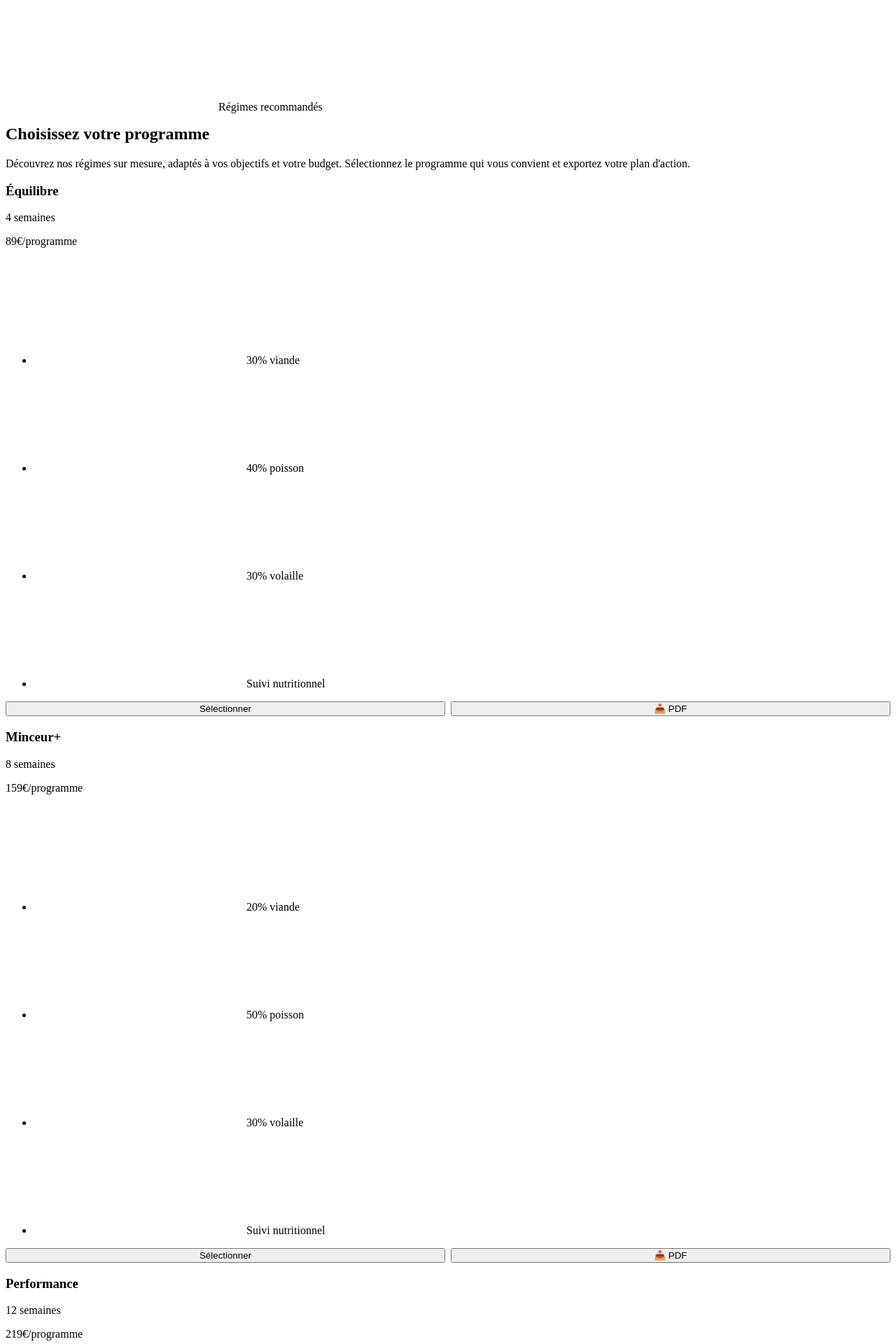
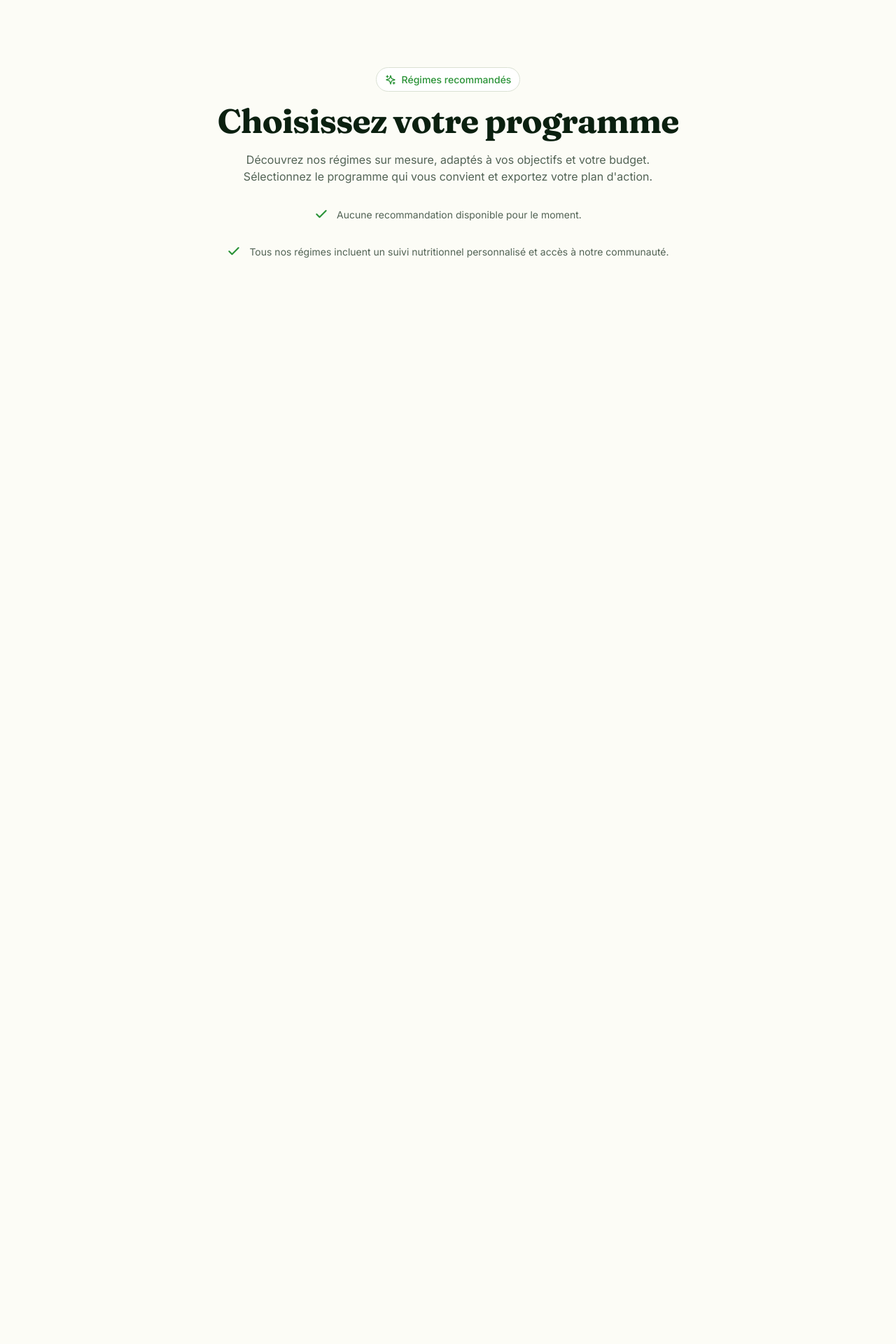
Before and after one commit to uchi-fiti/regime, a CodeIgniter 4 app: the page made by app/Views/front-office/recommandation.php in a window 1280 px wide. Shown: the top 1920 px of the page at 70% size. After the commit the page ends 368 px from the top, so only its background shows below. Run offline with PHP 8.4 and a stand-in for CodeIgniter, Linux system fonts and the light colour scheme; the template is opened without the code that fills it, so the values that code supplies are empty; some libraries are stand-ins or nearby versions.

Commit message:
recommendations regimes fait

```diff
--- a/app/Config/Routes.php
+++ b/app/Config/Routes.php
@@ -21,7 +21,7 @@ $routes->get('/model', 'Page::model');
 $routes->get('/home', 'Page::home');
 
 // Route pour les recommandations
-$routes->get('/test', 'RecommandationController::generer');
+$routes->get('/recommandation', 'RecommandationController::generer');
 
 
 // routes back office
--- a/app/Controllers/UserHealthInfoController.php
+++ b/app/Controllers/UserHealthInfoController.php
@@ -82,12 +82,13 @@ class UserHealthInfoController extends BaseController
         }
 
         $model = new UserHealthInfoModel();
+        $objectiveDelta = (float) $targetValue - $weight;
         $insertData = [
             'id_user' => (int) $user['id'],
             'taille' => (float) $height,
             'poids' => (float) $weight,
             'id_objectif' => $objectiveId,
-            'valeur_objectif' => $targetValue,
+            'valeur_objectif' => $objectiveDelta,
             'date_info' => date('Y-m-d'),
         ];
 
@@ -100,7 +101,7 @@ class UserHealthInfoController extends BaseController
 
         return $this->response->setJSON([
             'status' => 'ok',
-            'redirect' => site_url('test'),
+            'redirect' => site_url('recommandation'),
         ]);
     }
 
--- a/app/Models/RegimeModel.php
+++ b/app/Models/RegimeModel.php
@@ -55,7 +55,11 @@ class RegimeModel extends Model
                     ->where('jour_debut <=', $duree)
                     ->where('jour_fin >=', $duree)
                     ->first();
-
+        if(!$plage) {
+            $plage = $ppr->where('id_regime', $idRegime)
+            ->orderBy("jour_fin", "DESC")
+            ->first();
+        }
         $userAbo = new UserAbonnementModel();
         $abonnements = $userAbo->getAboByUser($idUser);
         $remise = 1;
--- a/app/Views/front-office/recommandation.php
+++ b/app/Views/front-office/recommandation.php
@@ -1,3 +1,24 @@
+<!doctype html>
+<html lang="fr">
+<head>
+<meta charset="utf-8" />
+<meta name="viewport" content="width=device-width,initial-scale=1" />
+<title>KomGem — Recommandations</title>
+<meta name="description" content="Découvrez vos recommandations de regimes personnalises." />
+<link rel="preconnect" href="https://fonts.googleapis.com">
+<link rel="preconnect" href="https://fonts.gstatic.com" crossorigin>
+<link href="https://fonts.googleapis.com/css2?family=Fraunces:opsz,wght@9..144,600;9..144,700&family=Inter:wght@400;500;600;700&display=swap" rel="stylesheet">
+<link rel="stylesheet" href="<?= base_url('styles.css') ?>" />
+</head>
+<body>
+
+<svg width="0" height="0" style="position:absolute" aria-hidden="true">
+  <defs>
+    <symbol id="i-check" viewBox="0 0 24 24" fill="none" stroke="currentColor" stroke-width="2.5" stroke-linecap="round" stroke-linejoin="round"><polyline points="20 6 9 17 4 12"/></symbol>
+    <symbol id="i-sparkles" viewBox="0 0 24 24" fill="none" stroke="currentColor" stroke-width="2" stroke-linecap="round" stroke-linejoin="round"><path d="m12 3-1.9 5.8a2 2 0 0 1-1.3 1.3L3 12l5.8 1.9a2 2 0 0 1 1.3 1.3L12 21l1.9-5.8a2 2 0 0 1 1.3-1.3L21 12l-5.8-1.9a2 2 0 0 1-1.3-1.3Z"/><path d="M5 3v4"/><path d="M19 17v4"/><path d="M3 5h4"/><path d="M17 19h4"/></symbol>
+  </defs>
+</svg>
+
 <section id="recommandation" class="recommandation-bg">
   <div class="container-narrow">
     <div class="section-title">
@@ -6,15 +27,18 @@
       <p class="section-sub">Découvrez nos régimes sur mesure, adaptés à vos objectifs et votre budget. Sélectionnez le programme qui vous convient et exportez votre plan d'action.</p>
     </div>
 
+    <?php if (!empty($recommandations)): ?>
       <div class="grid-3">
+        <?php foreach ($recommandations as $reco): ?>
           <div class="regime">
-        <h3>Équilibre</h3>
-        <p class="sub">4 semaines</p>
-        <div class="price"><span class="num">89€</span><span class="sub">/programme</span></div>
+            <h3><?= htmlspecialchars($reco['label'] ?? 'Programme', ENT_QUOTES, 'UTF-8') ?></h3>
+            <p class="sub"><?= (int) ($reco['duree'] ?? 0) ?> jours</p>
+            <div class="price">
+              <span class="num price-num"><?= number_format((float) ($reco['prix'] ?? 0), 0, ',', ' ') ?> Ar</span>
+            </div>
             <ul class="feat">
-          <li><svg><use href="#i-check"/></svg> 30% viande</li>
-          <li><svg><use href="#i-check"/></svg> 40% poisson</li>
-          <li><svg><use href="#i-check"/></svg> 30% volaille</li>
+              <li><svg><use href="#i-check"/></svg> Programme adapte</li>
+              <li><svg><use href="#i-check"/></svg> Duree ciblee</li>
               <li><svg><use href="#i-check"/></svg> Suivi nutritionnel</li>
             </ul>
             <div style="display:flex;gap:0.5rem;margin-top:1rem">
@@ -22,92 +46,38 @@
               <button class="btn btn-outline" style="flex:1">📥 PDF</button>
             </div>
           </div>
-
-      <div class="regime">
-        <h3>Minceur+</h3>
-        <p class="sub">8 semaines</p>
-        <div class="price"><span class="num">159€</span><span class="sub">/programme</span></div>
-        <ul class="feat">
-          <li><svg><use href="#i-check"/></svg> 20% viande</li>
-          <li><svg><use href="#i-check"/></svg> 50% poisson</li>
-          <li><svg><use href="#i-check"/></svg> 30% volaille</li>
-          <li><svg><use href="#i-check"/></svg> Suivi nutritionnel</li>
-        </ul>
-        <div style="display:flex;gap:0.5rem;margin-top:1rem">
-          <button class="btn btn-primary" style="flex:1">Sélectionner</button>
-          <button class="btn btn-outline" style="flex:1">📥 PDF</button>
+        <?php endforeach; ?>
       </div>
+    <?php else: ?>
+      <div class="note" style="margin-top:2rem">
+        <svg><use href="#i-check"/></svg> Aucune recommandation disponible pour le moment.
       </div>
-
-      <div class="regime">
-        <h3>Performance</h3>
-        <p class="sub">12 semaines</p>
-        <div class="price"><span class="num">219€</span><span class="sub">/programme</span></div>
-        <ul class="feat">
-          <li><svg><use href="#i-check"/></svg> 35% viande</li>
-          <li><svg><use href="#i-check"/></svg> 30% poisson</li>
-          <li><svg><use href="#i-check"/></svg> 35% volaille</li>
-          <li><svg><use href="#i-check"/></svg> Suivi nutritionnel</li>
-        </ul>
-        <div style="display:flex;gap:0.5rem;margin-top:1rem">
-          <button class="btn btn-primary" style="flex:1">Sélectionner</button>
-          <button class="btn btn-outline" style="flex:1">📥 PDF</button>
-        </div>
-      </div>
-    </div>
-
-    <div class="grid-3">
-      <div class="regime">
-        <h3>Équilibre</h3>
-        <p class="sub">4 semaines</p>
-        <div class="price"><span class="num">89€</span><span class="sub">/programme</span></div>
-        <ul class="feat">
-          <li><svg><use href="#i-check"/></svg> 30% viande</li>
-          <li><svg><use href="#i-check"/></svg> 40% poisson</li>
-          <li><svg><use href="#i-check"/></svg> 30% volaille</li>
-          <li><svg><use href="#i-check"/></svg> Suivi nutritionnel</li>
-        </ul>
-        <div style="display:flex;gap:0.5rem;margin-top:1rem">
-          <button class="btn btn-primary" style="flex:1">Sélectionner</button>
-          <button class="btn btn-outline" style="flex:1">📥 PDF</button>
-        </div>
-      </div>
-
-      <div class="regime">
-        <h3>Minceur+</h3>
-        <p class="sub">8 semaines</p>
-        <div class="price"><span class="num">159€</span><span class="sub">/programme</span></div>
-        <ul class="feat">
-          <li><svg><use href="#i-check"/></svg> 20% viande</li>
-          <li><svg><use href="#i-check"/></svg> 50% poisson</li>
-          <li><svg><use href="#i-check"/></svg> 30% volaille</li>
-          <li><svg><use href="#i-check"/></svg> Suivi nutritionnel</li>
-        </ul>
-        <div style="display:flex;gap:0.5rem;margin-top:1rem">
-          <button class="btn btn-primary" style="flex:1">Sélectionner</button>
-          <button class="btn btn-outline" style="flex:1">📥 PDF</button>
-        </div>
-      </div>
-
-      <div class="regime">
-        <h3>Performance</h3>
-        <p class="sub">12 semaines</p>
-        <div class="price"><span class="num">219€</span><span class="sub">/programme</span></div>
-        <ul class="feat">
-          <li><svg><use href="#i-check"/></svg> 35% viande</li>
-          <li><svg><use href="#i-check"/></svg> 30% poisson</li>
-          <li><svg><use href="#i-check"/></svg> 35% volaille</li>
-          <li><svg><use href="#i-check"/></svg> Suivi nutritionnel</li>
-        </ul>
-        <div style="display:flex;gap:0.5rem;margin-top:1rem">
-          <button class="btn btn-primary" style="flex:1">Sélectionner</button>
-          <button class="btn btn-outline" style="flex:1">📥 PDF</button>
-        </div>
-      </div>
-    </div>
+    <?php endif; ?>
 
     <div class="note" style="margin-top:2rem">
       <svg><use href="#i-check"/></svg> Tous nos régimes incluent un suivi nutritionnel personnalisé et accès à notre communauté.
     </div>
   </div>
 </section>
+
+<style>
+  .grid-3 {
+    display: grid;
+    grid-template-columns: repeat(auto-fit, minmax(260px, 1fr));
+    gap: 1.5rem;
+    justify-content: center;
+    justify-items: center;
+  }
+
+  .grid-3 .regime {
+    width: 100%;
+    max-width: 320px;
+  }
+
+  .price-num {
+    font-size: 1.5rem;
+  }
+</style>
+
+</body>
+</html>
```
Also changed, not shown: app/Controllers/RecommandationController.php (+3 -4 lines), app/Views/test.php (deleted, +0 -69 lines). Lines whose indentation alone changed are shown as unchanged.
